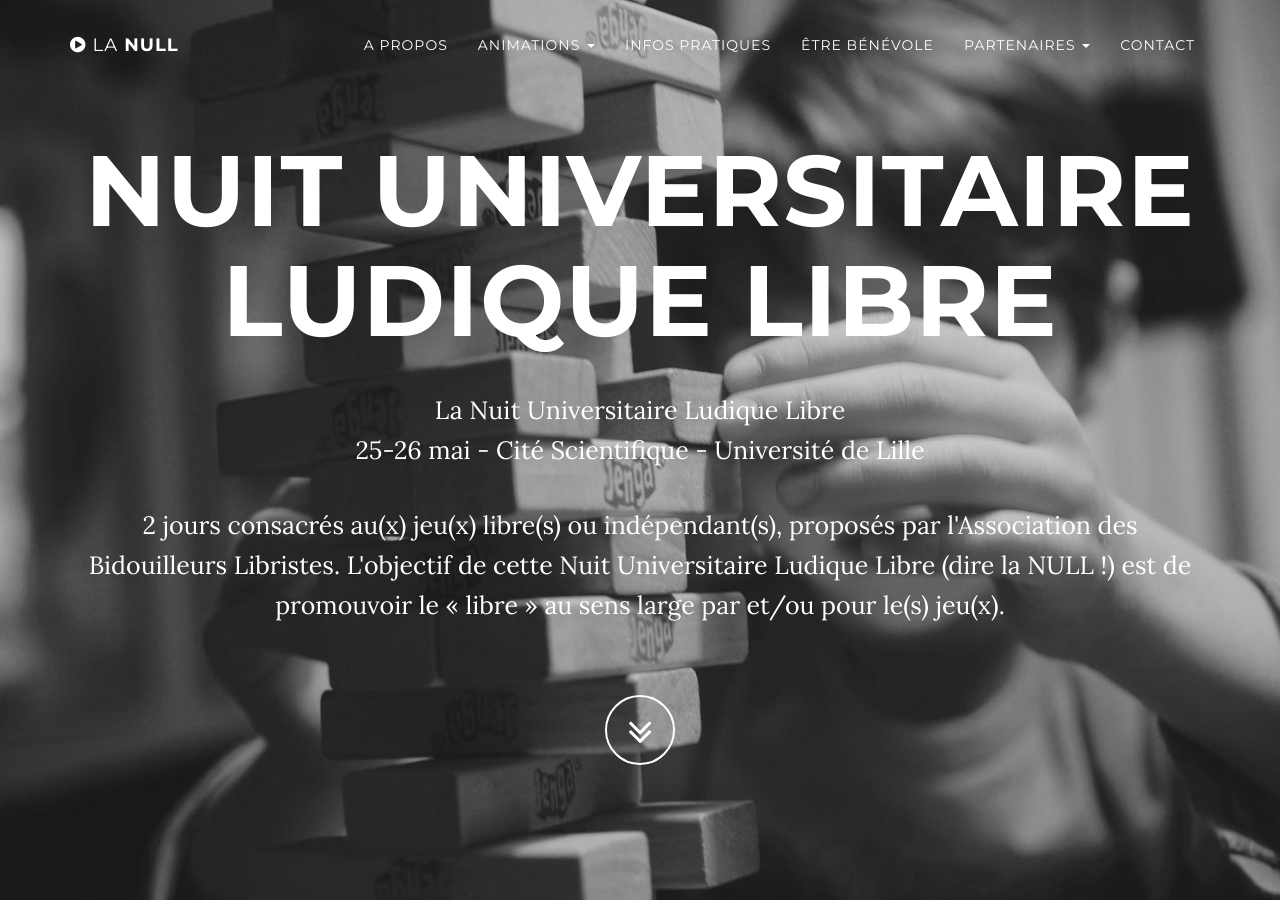
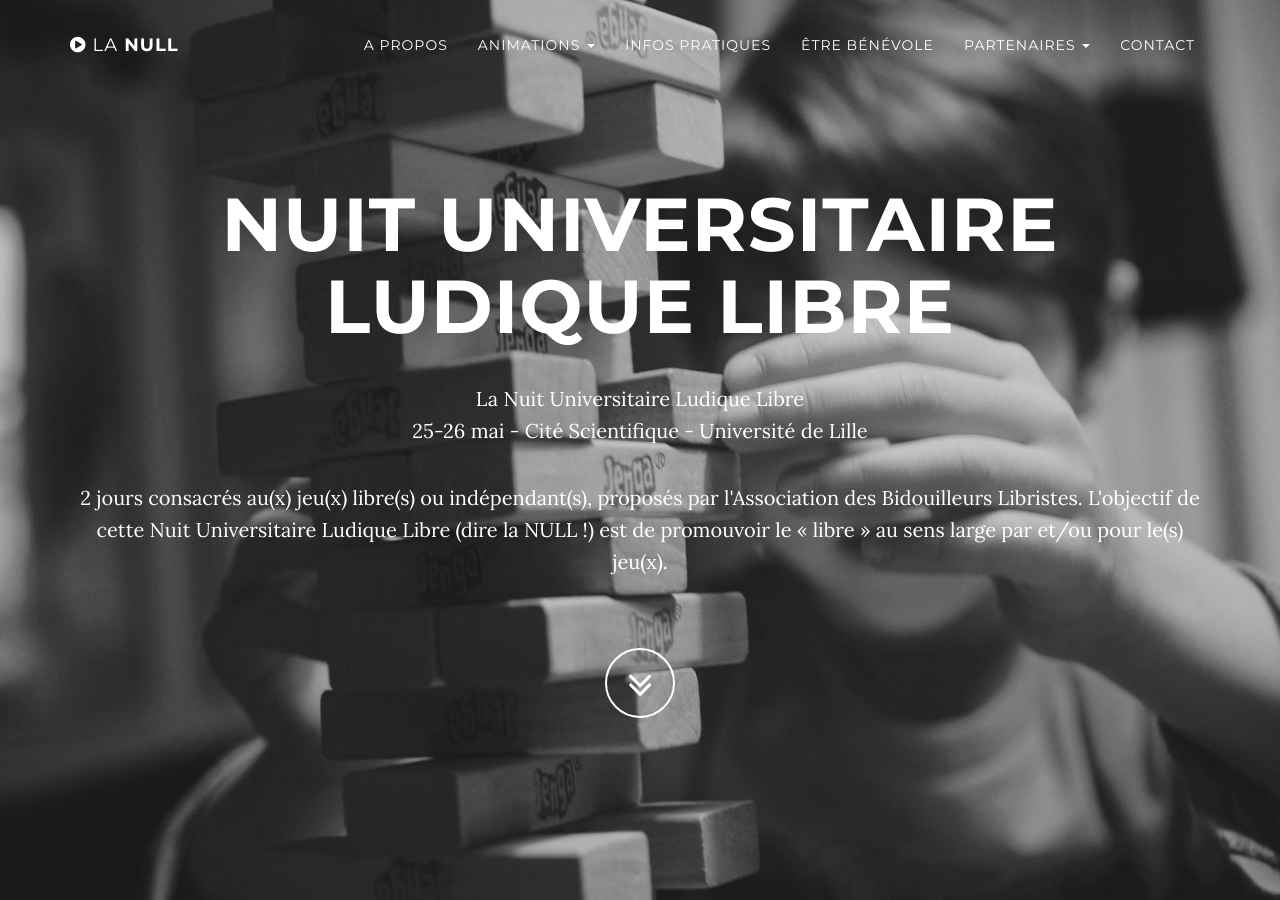
Before and after one commit to bidouilleurslibristes/null.bidouilleurslibristes.github.io, a Jekyll site: the page built from index.md, in a window 1280 px wide and 900 px high. Built offline with Jekyll 4.4.1, drawn with Linux system fonts in a browser that asks for light colours; our own code applies the rules of GitHub Pages for plain Markdown files.

Commit message:
fix css ?

```diff
--- a/_includes/css/grayscale.css
+++ b/_includes/css/grayscale.css
@@ -166,7 +166,7 @@ a:focus {
     }
 
     .intro .intro-body .brand-heading {
-        font-size: 100px;
+        font-size: 75px;
     }
 
     .intro .intro-body .intro-text {
@@ -350,7 +350,7 @@ a:focus {
 }
 
 p {
-    font-size: 25px !important;
+    font-size: 20px !important;
 }
 
 #map {
```
